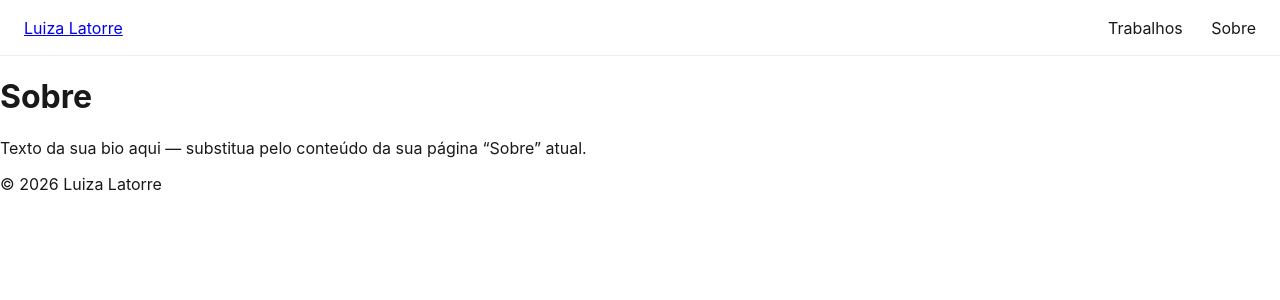
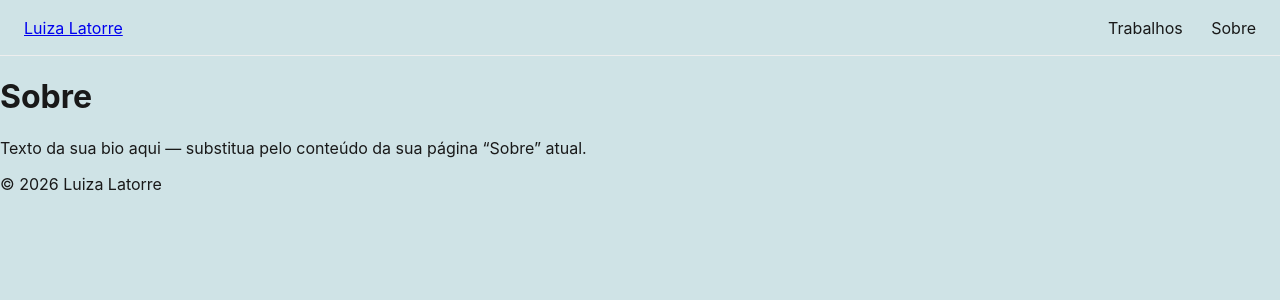
Before and after one commit to luizalatorre/meu-site, a Jekyll site: the page built from sobre.md, in a window 1280 px wide. Shown: the top 300 px of the page. Built offline with Jekyll 4.4.1, drawn with Linux system fonts in a browser that asks for light colours.

Commit message:
novas cores

```diff
--- a/assets/css/style.css
+++ b/assets/css/style.css
@@ -9,6 +9,7 @@ body {
   font-family: -apple-system, "Helvetica Neue", Arial, sans-serif;
   margin: 0;
   color: #191919;
+  background-color: #cfe3e6;
 }
 
 /* linha 1 — título + nav */
@@ -20,7 +21,7 @@ body {
   align-items: center;
   justify-content: space-between;
   padding: 0 1.5rem;
-  background: #fff;
+  background: #cfe3e6;
   z-index: 100;
   border-bottom: 1px solid #eee;
 }
```
